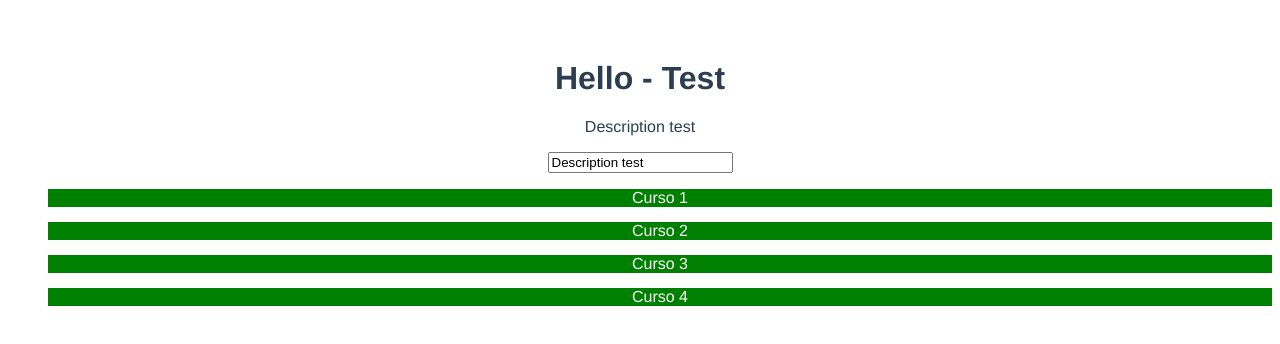
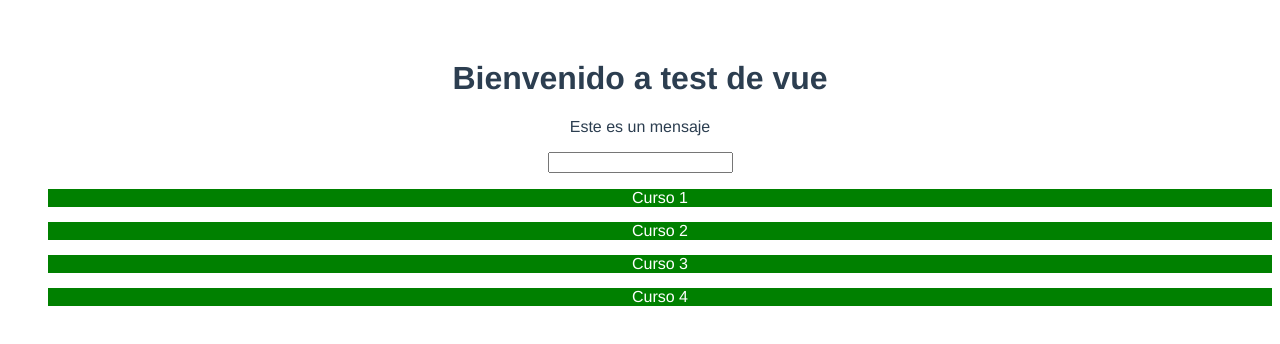
Before and after one commit to erick4556/Vue3-Project, a Vue app: page / in a window 1280 px wide. Shown: the top 344 px of the page. Built offline with nearby package versions, Linux system fonts and the light colour scheme.

Commit message:
Use of compisition api

```diff
--- a/package.json
+++ b/package.json
@@ -9,6 +9,7 @@
   },
   "dependencies": {
     "core-js": "^3.6.5",
+    "uuid": "^8.3.2",
     "vue": "^3.0.0"
   },
   "devDependencies": {
--- a/src/App.vue
+++ b/src/App.vue
@@ -4,22 +4,37 @@
   <!-- Elimina el elemento del DOM -->
   <p v-if="isVisible">{{ description }}</p>
   <p v-else>Mensaje cuando el mensaje principal se oculta</p>
-  <input type="text" v-model="description" />
   <Todo />
 </template>
 
 <script>
+import { onBeforeUnmount, onMounted, ref } from "vue";
+
 import Todo from "./components/Todo.vue";
 export default {
   name: "App",
   components: {
     Todo,
   },
-  data: () => {
+  setup() {
+    const title = ref(""); // ref es una función que devuelve una referencia;
+    const description = ref("Este es un mensaje");
+    const isVisible = ref(true);
+
+    //Métodos del ciclo de vida(hooks)
+    onMounted(() => {
+      console.log("Componente montado");
+      title.value = "Bienvenido a test de vue";
+    });
+
+    onBeforeUnmount(() => {
+      console.log("Componente desmontado"); // Se ejecuta antes de eliminar el componente del DOM
+    });
+
     return {
-      title: "Hello - Test",
-      description: "Description test",
-      isVisible: true,
+      title,
+      description,
+      isVisible,
     };
   },
 };
--- a/src/components/Todo.vue
+++ b/src/components/Todo.vue
@@ -1,4 +1,5 @@
 <template>
+  <input type="text" v-model="newTask" @keyup.enter="addTask" />
   <ul>
     <li
       v-bind:class="{ 'margin-15': isDesktop }"
@@ -16,36 +17,57 @@
 </template>
 
 <script>
+import { ref } from "vue";
+import { v4 as uuid4 } from "uuid";
 export default {
   name: "Todo",
-  data: () => {
-    return {
-      tasks: [
+  setup() {
+    const tasks = ref([
       {
-          id: 0,
+        id: uuid4(),
         description: "Curso 1",
         isCompleted: false,
       },
       {
-          id: 1,
+        id: uuid4(),
         description: "Curso 2",
         isCompleted: false,
       },
       {
-          id: 2,
+        id: uuid4(),
         description: "Curso 3",
         isCompleted: false,
       },
       {
-          id: 3,
+        id: uuid4(),
         description: "Curso 4",
         isCompleted: false,
       },
-      ],
-      isDesktop: true,
-      activeColor: "#fff",
-      background: "green",
-      fontSize: 16,
+    ]);
+    const isDesktop = ref(true);
+    const activeColor = ref("#fff");
+    const background = ref("green");
+    const fontSize = ref(16);
+    const newTask = ref("");
+
+    // Methods
+    const addTask = () => {
+      tasks.value.push({
+        id: uuid4(),
+        description: newTask.value,
+        isCompleted: false,
+      });
+      newTask.value = "";
+    };
+
+    return {
+      tasks,
+      isDesktop,
+      activeColor,
+      background,
+      fontSize,
+      newTask,
+      addTask,
     };
   },
 };
```
Also changed, not shown: src/components/TodoItem.vue (added, +9 -0 lines), 1 other file (tests, documents, lock files or other folders). Lines whose indentation alone changed are shown as unchanged.
